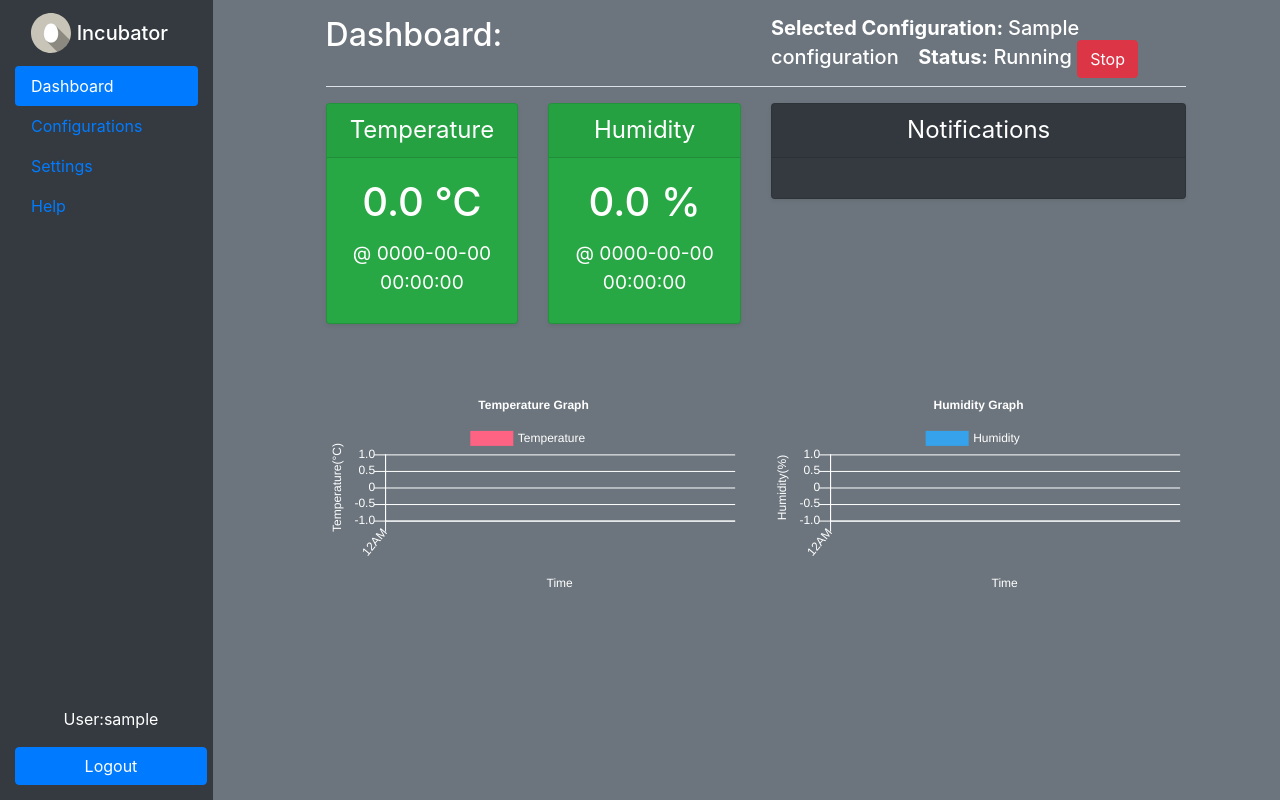
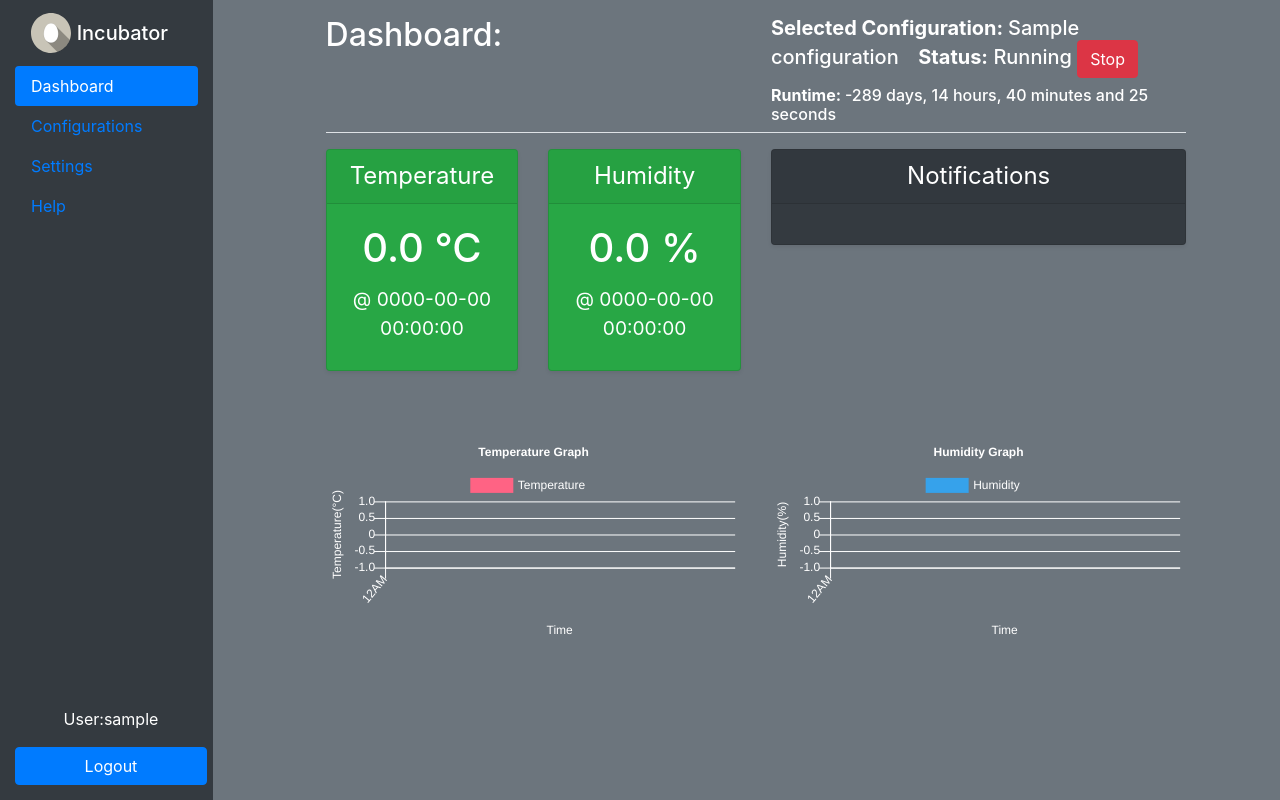
Before and after one commit to greenedy/Capstone-Smart-Incubator, a Flask app: page /dashboard in a window 1280 px wide. Run offline with Flask 2, Linux system fonts and the light colour scheme; the visitor is signed in with stand-in values (Sample User, id 1); tables that the repository leaves empty hold one stand-in row (values such as "Sample post"); data that the repository does not hold is empty; some libraries are stand-ins or nearby versions.

Commit message:
- Runtime is displayed on configuration page and dashboard page

```diff
--- a/app.py
+++ b/app.py
@@ -115,7 +115,7 @@ def dashboard_load():
 
                 if cursor.rowcount != 0:
                     selectedconfig = cursor.fetchall()[0][0]
-                    query = "UPDATE `configurations` SET `running` = '1' WHERE `id` = " + str(selectedconfig)
+                    query = "UPDATE `configurations` SET `running` = '1', `startTime` = NOW() WHERE `id` = " + str(selectedconfig)
                     cursor.execute(query)
                     mydb.commit()
                 cursor.close()
@@ -151,9 +151,20 @@ def dashboard_load():
             mycursor.execute("SELECT * from configurations WHERE selected = 1")
             if mycursor.rowcount != 0:
                 selectedconfig = mycursor.fetchall()[0]
+                now = datetime.datetime.now()
+                starttime = selectedconfig[9]
+                duration_in_s = (now - starttime).total_seconds()
+
+                days = divmod(duration_in_s, 86400)  # Get days
+                hours = divmod(days[1], 3600)  # Use remainder of days to calc hours
+                minutes = divmod(hours[1], 60)  # Use remainder of hours to calc minutes
+                seconds = divmod(minutes[1], 1)  # Use remainder of minutes to calc seconds
+
+                runtimestring = "%d days, %d hours, %d minutes and %d seconds" % (days[0], hours[0], minutes[0], seconds[0])
 
             else:
                 selectedconfig = ["", "", "", "", "", "", "", "", "", ""]
+                runtimestring = ""
 
             temperatureData = []
             humidityData = []
@@ -171,7 +182,7 @@ def dashboard_load():
                 'temperatureData': temperatureData,
                 'humidityData': humidityData
             }
-            return render_template('dashboard.html', **templateData, notifications=notifications, selectedconfig=selectedconfig)
+            return render_template('dashboard.html', **templateData, notifications=notifications, selectedconfig=selectedconfig, runtime=runtimestring)
 
 
 #
@@ -274,13 +285,28 @@ def get_data():
             if cursor.rowcount != 0:
                 selectedconfig = cursor.fetchall()[0]
 
+                if selectedconfig[8] == 1:
+                    now = datetime.datetime.now()
+                    starttime = selectedconfig[9]
+                    duration_in_s = (now - starttime).total_seconds()
+
+                    days = divmod(duration_in_s, 86400)  # Get days
+                    hours = divmod(days[1], 3600)  # Use remainder of days to calc hours
+                    minutes = divmod(hours[1], 60)  # Use remainder of hours to calc minutes
+                    seconds = divmod(minutes[1], 1)  # Use remainder of minutes to calc seconds
+
+                    runtimestring = "%d days, %d hours, %d minutes and %d seconds" % (days[0], hours[0], minutes[0], seconds[0])
+                else:
+                    runtimestring = "Not Running"
+
             else:
                 selectedconfig = ["","","","","","","","","",""]
+                runtimestring = "No configuration selected"
 
             if not configs:
                  configs =[]
 
-            return render_template("configurations.html", configs=configs, selectedconfig=selectedconfig)
+            return render_template("configurations.html", configs=configs, selectedconfig=selectedconfig, runtime=runtimestring)
 
 @app.route("/settings")
 def settings_load():
--- a/templates/configurations.html
+++ b/templates/configurations.html
@@ -73,7 +73,7 @@
                   <div class="card-footer">
                      <div class="row">
                      <div class="col-sm-6">
-                        <h6>Current runtime: {{runtime}}</h6>
+                        <h6><b>Current runtime:</b> {{runtime}}</h6>
                      </div>
                      <div class="col-sm-6 text-right ">
                            <!-- Where Run/Stop Buttons were -->
--- a/templates/dashboard.html
+++ b/templates/dashboard.html
@@ -70,7 +70,7 @@
                                   Not Running
                               {% endif %}
                               {% if selectedconfig[8]== 1 %}
-                                  Running
+                                Running
                               {% endif %}
 
                               {% if selectedconfig[8]== 0 %}
@@ -78,6 +78,7 @@
                               {% endif %}
                               {% if selectedconfig[8]== 1 %}
                                   <button type="button" class="btn btn-danger" data-toggle="modal" data-target="#stopConfigurationModal">Stop</button>
+                                  <h6><b>Runtime: </b>{{runtime}}</h6>
                               {% endif %}
                             </h5>
                </div>
```
